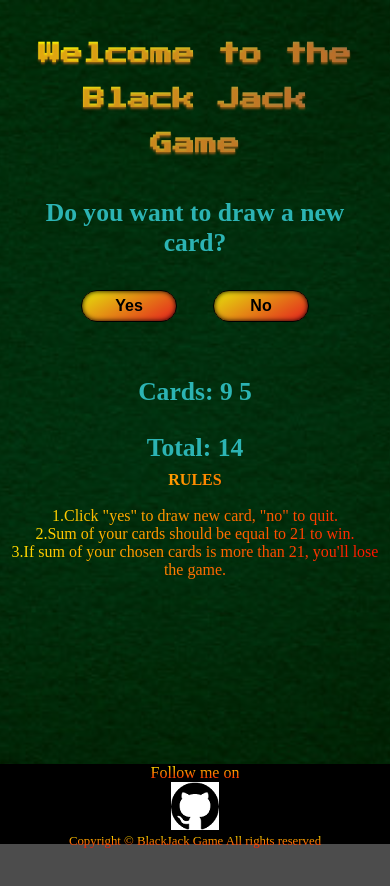
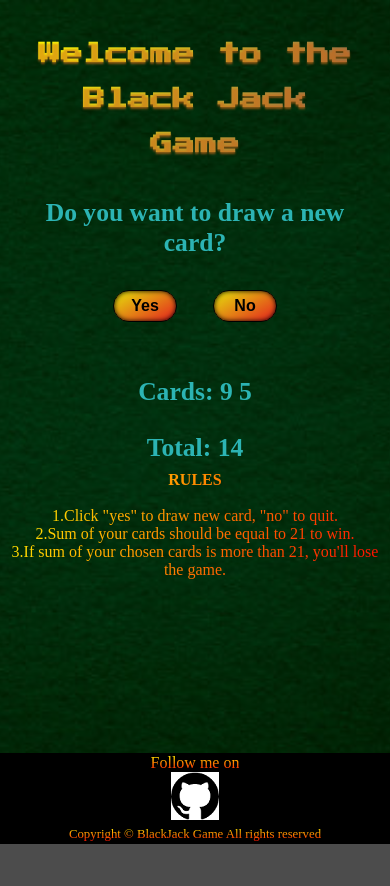
Before and after one commit to Suman373/Suman373.github.io, a plain HTML site: page BlackJack game/index.html in a window 390 px wide. Both pictures are taken after a click on the button "Start Game". Drawn offline with Linux system fonts and the light colour scheme; animation ran at ten frames a second.

Commit message:
Updating style.css
mobile design btn size changed from 6rem to 4rem
footer height changed from 5rem to 5.7rem

```diff
--- a/BlackJack game/style.css
+++ b/BlackJack game/style.css
@@ -161,7 +161,7 @@ body::before{
     background: black;
     color:white;
     bottom:0;
-    min-height:5rem;
+    min-height:5.7rem;
     width:100%;
     text-align: center;
 }
@@ -194,7 +194,7 @@ body::before{
     }
     .btn{
         height:2rem;
-        width:6rem;
+        width:4rem;
     }
     .startgame{
         font-size: 1rem;
```
